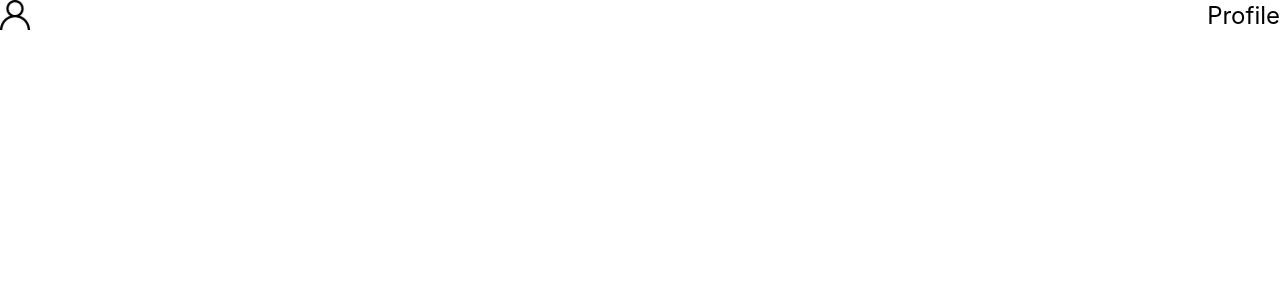
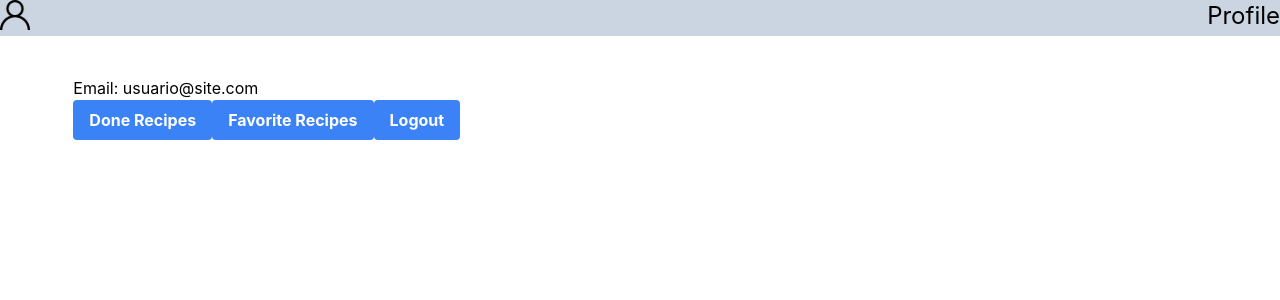
Before and after one commit to lkotlarenko/Project-Recipes-App, a React (Create React App) app: page /profile in a window 1280 px wide. Shown: the top 300 px of the page. Built offline with nearby package versions, Linux system fonts and the light colour scheme; no server answers.

Commit message:
Tela de perfil - dev

```diff
--- a/src/pages/FoodMain/index.jsx
+++ b/src/pages/FoodMain/index.jsx
@@ -2,6 +2,7 @@ import React, { useContext } from 'react';
 import HeaderWithSearch from '../../components/Header/HeaderWithSearch';
 import ContextApp from '../../context/ContextApp';
 // import Footer from '../../components/Footer';
+import './style.css';
 
 function FoodMain() {
   const { foodCategories, meals } = useContext(ContextApp);
--- /dev/null
+++ b/src/pages/FoodMain/style.css
@@ -0,0 +1,16 @@
+.food__all {
+  margin: 10px;
+  width: 150px;
+}
+
+.food__categories, .food__board {
+  align-items: flex-end;
+  display: flex;
+  flex-flow: row wrap;
+}
+
+.food__category {
+  /* background: #ddd; */
+  padding: 10px;
+  margin: 5px;
+}
--- a/src/pages/Profile/index.jsx
+++ b/src/pages/Profile/index.jsx
@@ -2,9 +2,47 @@ import React from 'react';
 import HeaderWithSearch from '../../components/Header/HeaderWithSearch';
 
 function Profile() {
+  localStorage.setItem('email', 'usuario@site.com');
+  const userEmail = localStorage.getItem('email');
   return (
     <div>
-      <HeaderWithSearch name="Profile" verifc={ false } />
+      <HeaderWithSearch name="Profile" verific={ false } />
+
+      <div
+        className="w-11/12 h-screen mx-auto py-10 px-5 flex flex-col"
+      >
+        <p
+          data-testid="profile-email"
+        >
+          {`Email: ${userEmail}`}
+        </p>
+        <div className="flex flex-col md:flex-row">
+          <button
+            type="button"
+            className="bg-blue-500 hover:bg-blue-700 text-white
+              font-bold py-2 px-4 rounded"
+            data-testid="profile-done-btn"
+          >
+            Done Recipes
+          </button>
+          <button
+            className="bg-blue-500 hover:bg-blue-700 text-white
+              font-bold py-2 px-4 rounded"
+            type="button"
+            data-testid="profile-favorite-btn"
+          >
+            Favorite Recipes
+          </button>
+          <button
+            className="bg-blue-500 hover:bg-blue-700 text-white
+              font-bold py-2 px-4 rounded"
+            type="button"
+            data-testid="profile-logout-btn"
+          >
+            Logout
+          </button>
+        </div>
+      </div>
     </div>
   );
 }
--- a/tailwind.config.js
+++ b/tailwind.config.js
@@ -5,10 +5,6 @@ module.exports = {
   ],
   theme: {
     extend: {},
-    colors: {
-      salmon: '#ef4444',
-      grey: '#ddd',
-    },
   },
   plugins: [],
 };
```
